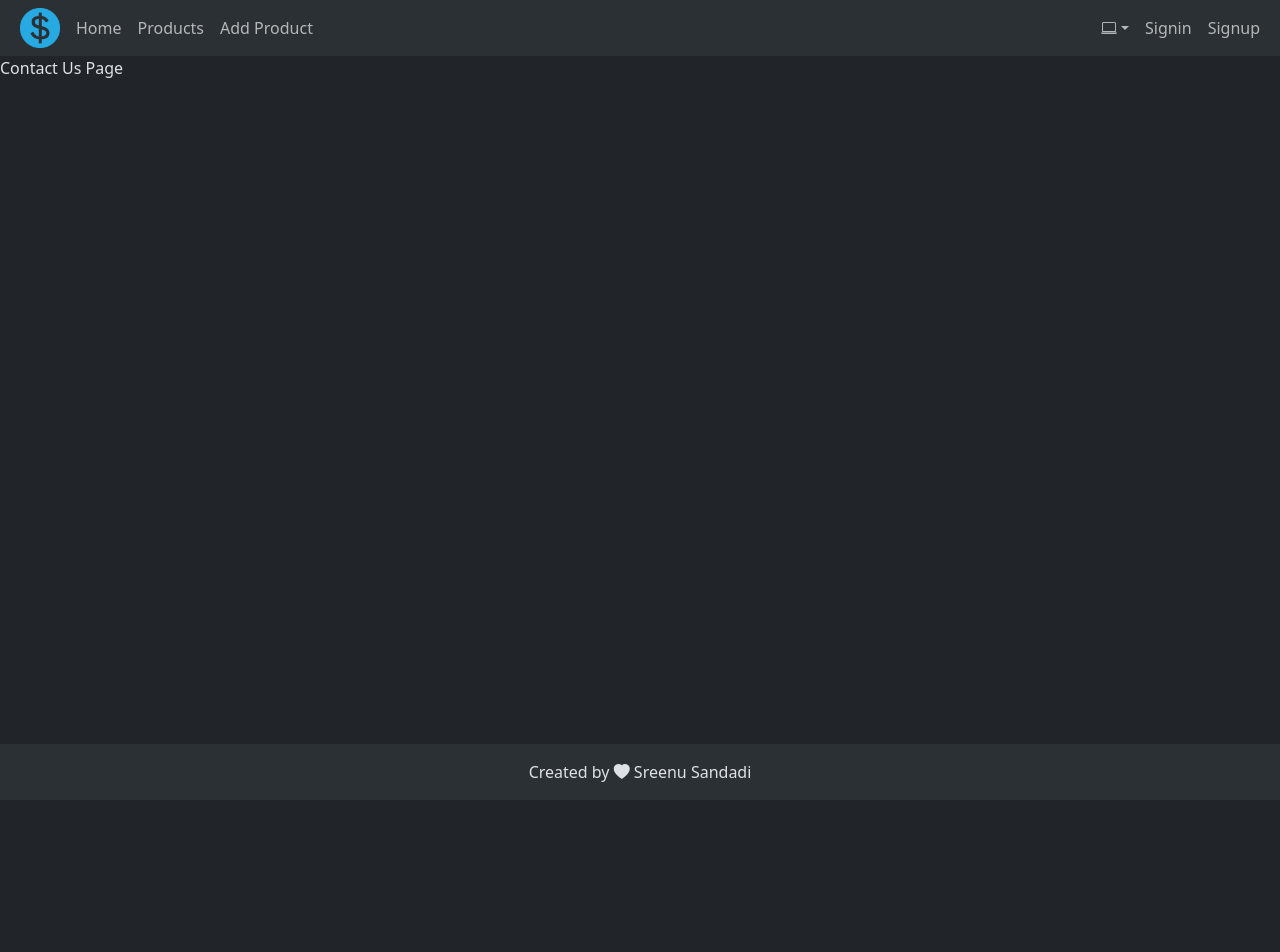
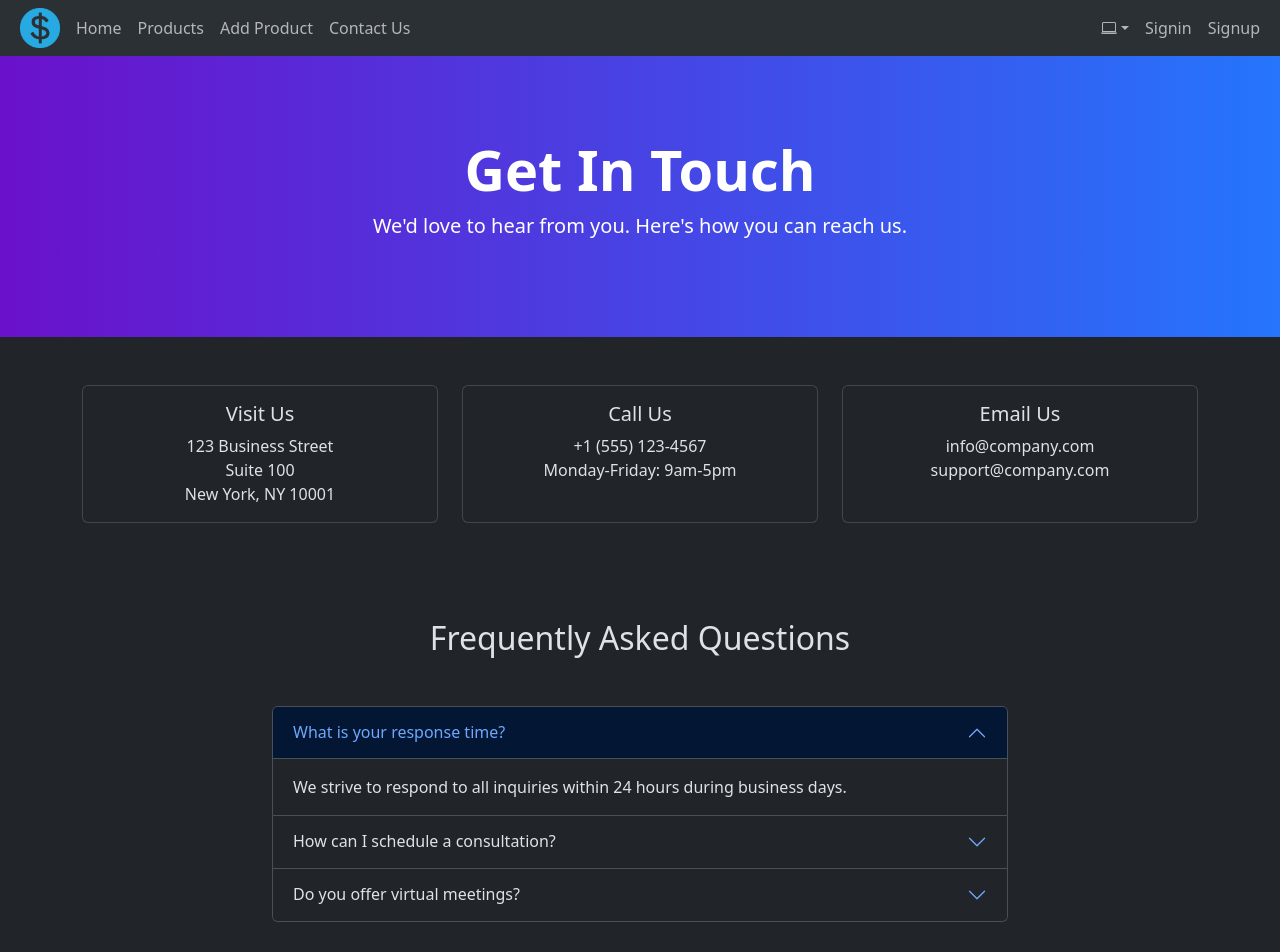
Before and after one commit to sreenusandadi/E-commerce-App, a Vue app in the folder client/: page /contact-us in a window 1280 px wide. Shown: the top 952 px of the page. Before the commit the page ends 800 px from the top, so only its background shows below. Built offline with nearby package versions, Linux system fonts and the light colour scheme; no server answers.

Commit message:
Updated theme store and contact us

```diff
--- a/client/index.html
+++ b/client/index.html
@@ -8,7 +8,7 @@
 
     <script src="https://cdn.jsdelivr.net/npm/sweetalert2@11"></script>
   </head>
-  <body data-bs-theme="dark">
+  <body>
     <div id="app"></div>
     <script type="module" src="/src/main.js"></script>
   </body>
--- a/client/package.json
+++ b/client/package.json
@@ -19,6 +19,7 @@
     "bootstrap": "^5.3.8",
     "bootstrap-icons": "^1.13.1",
     "pinia": "^3.0.4",
+    "pinia-plugin-persistedstate": "^4.7.1",
     "sweetalert2": "^11.26.3",
     "vue": "^3.5.25",
     "vue-router": "^4.6.3"
--- a/client/src/components/layout/HeaderComponent.vue
+++ b/client/src/components/layout/HeaderComponent.vue
@@ -36,8 +36,19 @@
               >Add Product</router-link
             >
           </li>
+          <li class="nav-item">
+            <router-link
+              class="nav-link"
+              aria-current="page"
+              :to="{ name: APP_ROUTE_NAMES.CONTACT_US }"
+              >Contact Us</router-link
+            >
+          </li>
         </ul>
         <ul class="d-flex navbar-nav">
+          <li class="nav-item nav-link" v-if="authStore.isAuthenticatedCheck">
+            {{ `Welcome, ${authStore.user.email}` }}
+          </li>
           <li class="nav-item dropdown">
             <a
               class="nav-link dropdown-toggle"
@@ -61,7 +72,7 @@
               </li>
             </ul>
           </li>
-          <li class="nav-item" v-if="!authStore.isAuthenticated">
+          <li class="nav-item" v-if="!authStore.isAuthenticatedCheck">
             <router-link
               class="nav-link"
               aria-current="page"
@@ -69,7 +80,7 @@
               >Signin</router-link
             >
           </li>
-          <li class="nav-item" v-if="!authStore.isAuthenticated">
+          <li class="nav-item" v-if="!authStore.isAuthenticatedCheck">
             <router-link
               class="nav-link"
               aria-current="page"
@@ -77,7 +88,7 @@
               >Signup</router-link
             >
           </li>
-          <li class="nav-item" v-if="authStore.isAuthenticated">
+          <li class="nav-item" v-if="authStore.isAuthenticatedCheck">
             <button class="nav-link btn btn-link" @click="authStore.logoutUser()">Logout</button>
           </li>
         </ul>
--- a/client/src/main.js
+++ b/client/src/main.js
@@ -1,15 +1,49 @@
-import { createApp } from 'vue'
-import { createPinia } from 'pinia'
 import 'bootstrap/dist/css/bootstrap.min.css'
 import 'bootstrap/dist/js/bootstrap.bundle.min.js'
 import 'bootstrap-icons/font/bootstrap-icons.css'
 
+import { createApp } from 'vue'
+import { createPinia } from 'pinia'
+import piniaPluginPersistedstate from 'pinia-plugin-persistedstate'
 import App from './App.vue'
 import router from './router/routes'
+import api from './utility/axiosInstance'
+import { useAuthStore } from './stores/authStore'
+import { defaultUser } from './stores/authStore'
+import { useThemeStore } from './stores/themeStore'
 
 const app = createApp(App)
 
-app.use(createPinia())
+const pinia = createPinia()
+pinia.use(piniaPluginPersistedstate)
+app.use(pinia)
 app.use(router)
+const authStore = useAuthStore()
 
-app.mount('#app')
+const themeStore = useThemeStore()
+if (themeStore.defaultTheme) {
+  document.body.setAttribute('data-bs-theme', themeStore.defaultTheme)
+}
+
+let isMounted = false
+
+async function initApp() {
+  try {
+    const { data } = await api.post('/api/auth/refresh')
+    authStore.token = data.accessToken
+    authStore.isAuthenticated = true
+    Object.assign(authStore.user, data.user)
+  } catch (error) {
+    console.log(error)
+    authStore.token = null
+    authStore.isAuthenticated = false
+    Object.assign(authStore.user, defaultUser)
+  }
+
+  if (!isMounted) {
+    app.mount('#app')
+    isMounted = true
+  }
+}
+
+initApp()
--- a/client/src/router/routes.js
+++ b/client/src/router/routes.js
@@ -43,16 +43,19 @@ const router = createRouter({
       path: '/products',
       name: APP_ROUTE_NAMES.PRODUCTS_LIST,
       component: ProductsList,
+      meta: { requiresAuth: true },
     },
     {
       path: '/add-product',
       name: APP_ROUTE_NAMES.ADD_PRODUCT,
       component: ProductUpsert,
+      meta: { requiresAuth: true },
     },
     {
       path: '/update-product/:id',
       name: APP_ROUTE_NAMES.UPDATE_PRODUCT,
       component: ProductUpsert,
+      meta: { requiresAuth: true },
     },
     {
       path: '/:pathMatch(.*)*',
@@ -62,23 +65,11 @@ const router = createRouter({
   ],
 })
 
-router.beforeEach(async (to, from, next) => {
-  // Global route guard can be added here
+router.beforeEach((to, from, next) => {
   const authStore = useAuthStore()
-  const authRequiredRoutes = [APP_ROUTE_NAMES.ADD_PRODUCT, APP_ROUTE_NAMES.UPDATE_PRODUCT]
 
-  // if (authRequiredRoutes.includes(to.name) && !authStore.isAuthenticated) {
-  //   return next({ name: APP_ROUTE_NAMES.ACCESS_DENIED })
-  // }
-
-  // Check and refresh token if not authenticated
-  if (!authStore.isAuthenticated && authRequiredRoutes.includes(to.name)) {
-    try {
-      await authStore.refreshAuth()
-    } catch (error) {
-      console.log('No valid refresh token, user not authenticated', error)
-      return next({ name: APP_ROUTE_NAMES.SIGN_IN })
-    }
+  if (to.meta.requiresAuth && !authStore.isAuthenticated) {
+    return next({ name: APP_ROUTE_NAMES.SIGN_IN })
   }
   next()
 })
--- a/client/src/stores/themeStore.js
+++ b/client/src/stores/themeStore.js
@@ -1,6 +1,16 @@
-export const useThemeStore = () => {
-  const setTheme = (theme) => {
-    document.body.setAttribute('data-bs-theme', theme)
-  }
-  return { setTheme }
-}
+import { defineStore } from 'pinia'
+import { ref } from 'vue'
+
+export const useThemeStore = defineStore(
+  'themeStore',
+  () => {
+    const defaultTheme = ref('dark')
+
+    const setTheme = (theme) => {
+      defaultTheme.value = theme
+      document.body.setAttribute('data-bs-theme', theme)
+    }
+    return { defaultTheme, setTheme }
+  },
+  { persist: true },
+)
--- a/client/src/views/auth/SignUp.vue
+++ b/client/src/views/auth/SignUp.vue
@@ -6,8 +6,8 @@
           <div class="card-body p-4">
             <h4 class="text-center mb-4">Create Account</h4>
             <form @submit.prevent="handleSignUp">
-              <div v-if="authStore.error" class="alert alert-danger mt-3 mb-0">
-                {{ authStore.error }}
+              <div v-if="error" class="alert alert-danger mt-3 mb-0">
+                {{ error }}
               </div>
               <div></div>
               <div class="mb-3">
@@ -70,7 +70,9 @@
 <script setup>
 import { APP_ROUTE_NAMES } from '@/constants/routeNames.js'
 import { useAuthStore } from '@/stores/authStore'
-import { reactive } from 'vue'
+import { reactive, ref } from 'vue'
+
+const error = ref(null)
 
 const authStore = useAuthStore()
 
@@ -81,6 +83,11 @@ const form = reactive({
 })
 
 const handleSignUp = async () => {
-  await authStore.registerUser(form)
+  error.value = null
+  try {
+    await authStore.registerUser(form)
+  } catch (err) {
+    error.value = err.message || 'An error occurred during registration.'
+  }
 }
 </script>
--- a/client/src/views/home/ContactUs.vue
+++ b/client/src/views/home/ContactUs.vue
@@ -1 +1,137 @@
-<template>Contact Us Page</template>
+<template>
+  <div>
+    <!-- Hero Section -->
+    <section class="hero-section">
+      <div class="container text-center">
+        <h1 class="display-4 fw-bold">Get In Touch</h1>
+        <p class="lead">We'd love to hear from you. Here's how you can reach us.</p>
+      </div>
+    </section>
+
+    <!-- Contact Info Cards -->
+    <section class="py-5">
+      <div class="container">
+        <div class="row g-4">
+          <div class="col-md-4">
+            <div class="card h-100 text-center contact-info-card">
+              <div class="card-body">
+                <i class="fas fa-map-marker-alt fa-3x text-primary mb-3"></i>
+                <h5 class="card-title">Visit Us</h5>
+                <p class="card-text">123 Business Street<br />Suite 100<br />New York, NY 10001</p>
+              </div>
+            </div>
+          </div>
+          <div class="col-md-4">
+            <div class="card h-100 text-center contact-info-card">
+              <div class="card-body">
+                <i class="fas fa-phone fa-3x text-primary mb-3"></i>
+                <h5 class="card-title">Call Us</h5>
+                <p class="card-text">+1 (555) 123-4567<br />Monday-Friday: 9am-5pm</p>
+              </div>
+            </div>
+          </div>
+          <div class="col-md-4">
+            <div class="card h-100 text-center contact-info-card">
+              <div class="card-body">
+                <i class="fas fa-envelope fa-3x text-primary mb-3"></i>
+                <h5 class="card-title">Email Us</h5>
+                <p class="card-text">info@company.com<br />support@company.com</p>
+              </div>
+            </div>
+          </div>
+        </div>
+      </div>
+    </section>
+
+    <!-- FAQ Section -->
+    <section class="py-5">
+      <div class="container">
+        <h2 class="text-center mb-5">Frequently Asked Questions</h2>
+        <div class="row justify-content-center">
+          <div class="col-lg-8">
+            <div class="accordion" id="faqAccordion">
+              <div class="accordion-item">
+                <h2 class="accordion-header">
+                  <button
+                    class="accordion-button"
+                    type="button"
+                    data-bs-toggle="collapse"
+                    data-bs-target="#faq1"
+                  >
+                    What is your response time?
+                  </button>
+                </h2>
+                <div
+                  id="faq1"
+                  class="accordion-collapse collapse show"
+                  data-bs-parent="#faqAccordion"
+                >
+                  <div class="accordion-body">
+                    We strive to respond to all inquiries within 24 hours during business days.
+                  </div>
+                </div>
+              </div>
+              <div class="accordion-item">
+                <h2 class="accordion-header">
+                  <button
+                    class="accordion-button collapsed"
+                    type="button"
+                    data-bs-toggle="collapse"
+                    data-bs-target="#faq2"
+                  >
+                    How can I schedule a consultation?
+                  </button>
+                </h2>
+                <div id="faq2" class="accordion-collapse collapse" data-bs-parent="#faqAccordion">
+                  <div class="accordion-body">
+                    You can schedule a consultation by filling out our contact form or calling our
+                    office directly.
+                  </div>
+                </div>
+              </div>
+              <div class="accordion-item">
+                <h2 class="accordion-header">
+                  <button
+                    class="accordion-button collapsed"
+                    type="button"
+                    data-bs-toggle="collapse"
+                    data-bs-target="#faq3"
+                  >
+                    Do you offer virtual meetings?
+                  </button>
+                </h2>
+                <div id="faq3" class="accordion-collapse collapse" data-bs-parent="#faqAccordion">
+                  <div class="accordion-body">
+                    Yes, we offer virtual meetings via Zoom, Teams, or other platforms based on your
+                    preference.
+                  </div>
+                </div>
+              </div>
+            </div>
+          </div>
+        </div>
+      </div>
+    </section>
+  </div>
+</template>
+<style scoped>
+.hero-section {
+  background: linear-gradient(to right, #6a11cb, #2575fc);
+  color: white;
+  padding: 80px 0;
+}
+.contact-info-card {
+  transition: transform 0.3s ease;
+}
+.contact-info-card:hover {
+  transform: translateY(-5px);
+}
+.contact-form {
+  box-shadow: 0 5px 15px rgba(0, 0, 0, 0.1);
+}
+.map-container {
+  height: 400px;
+  overflow: hidden;
+  border-radius: 10px;
+}
+</style>
```
Also changed, not shown: client/src/stores/authStore.js (+23 -24 lines), 2 other files (tests, documents, lock files or other folders).
